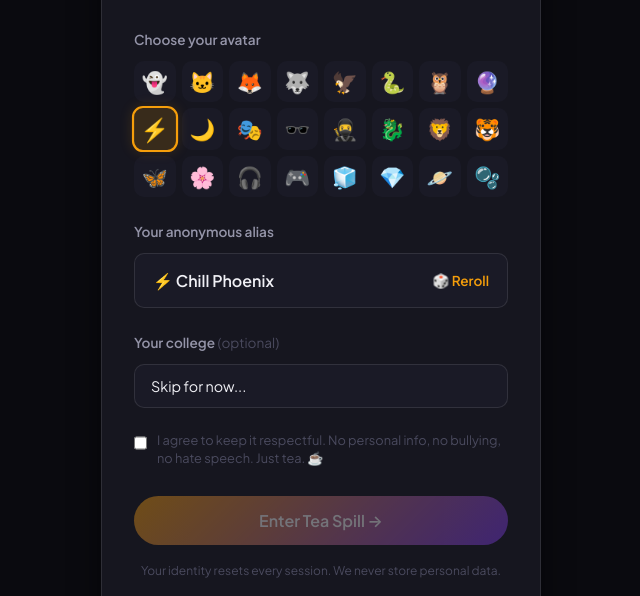
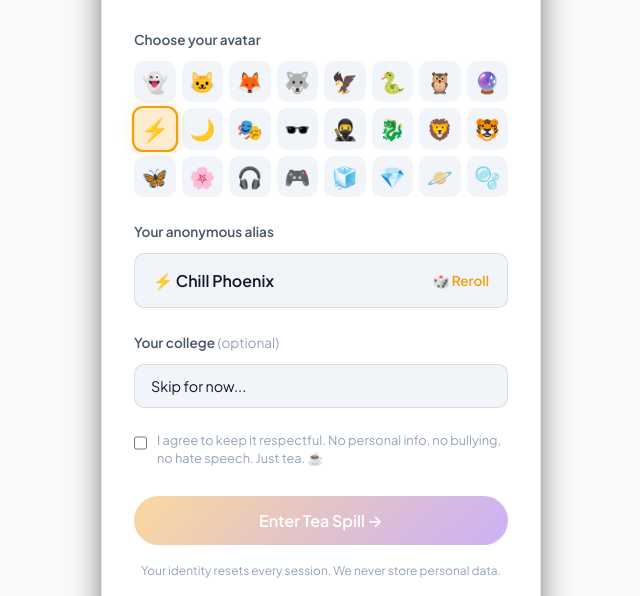
Before and after one commit to Diwakar-odds/Tea_Spill, a plain HTML site: page app.html in a window 1280 px wide. Shown: the part 204-800 px from the top of the page, without its empty margins (319-959 px from the left). Drawn offline with nearby package versions, Linux system fonts and the light colour scheme.

Commit message:
feat: complete Light and Dark Theme ecosystem
- Created robust js/theme.js script injected in head to prevent load flashing
- Mapped 30+ CSS variables to light mode counterparts (.light-theme)
- Added toggle logic checking system OS preference fallback
- Added UI buttons to both the web landing page and app sidebar

```diff
--- a/app.html
+++ b/app.html
@@ -12,6 +12,9 @@
 
   <!-- Supabase SDK -->
   <script src="https://cdn.jsdelivr.net/npm/@supabase/supabase-js@2"></script>
+
+  <!-- Theme Manager (Must run here to prevent flashes) -->
+  <script src="js/theme.js"></script>
 
   <link rel="stylesheet" href="css/index.css" />
   <link rel="stylesheet" href="css/components.css" />
@@ -110,6 +113,9 @@
       </a></li>
     </ul>
     <div class="sidebar-footer">
+      <button class="btn-ghost" data-action="toggle-theme" style="width: 100%; justify-content: center; margin-bottom: var(--space-md);">
+        ☀️ Light Mode
+      </button>
       <button class="btn-spill-big" id="btn-new-spill-sidebar" data-action="new-spill">
         <span>☕</span> Spill Tea
       </button>
--- a/css/index.css
+++ b/css/index.css
@@ -92,8 +92,36 @@
 
   /* Transitions */
   --transition-fast: 0.15s ease;
-  --transition-base: 0.25s ease;
   --transition-slow: 0.4s cubic-bezier(0.16, 1, 0.3, 1);
+}
+
+/* ─── Light Theme Overrides ─── */
+:root.light-theme {
+  --bg-primary: #f8fafc;
+  --bg-secondary: #ffffff;
+  --bg-card: #ffffff;
+  --bg-card-hover: #f1f5f9;
+  --bg-elevated: #f4f4f9;
+  --bg-modal: #ffffff;
+  --bg-input: #f1f5f9;
+
+  --border-subtle: rgba(0, 0, 0, 0.05);
+  --border-default: rgba(0, 0, 0, 0.1);
+  --border-hover: rgba(0, 0, 0, 0.15);
+
+  --text-primary: #0f172a;
+  --text-secondary: #475569;
+  --text-tertiary: #64748b;
+  --text-muted: #94a3b8;
+
+  --gradient-card: linear-gradient(180deg, #ffffff 0%, #f8fafc 100%);
+
+  /* Invert glows for lighter backgrounds */
+  --amber-glow: rgba(245, 158, 11, 0.2);
+  --purple-glow: rgba(124, 58, 237, 0.2);
+  --emerald-glow: rgba(16, 185, 129, 0.2);
+  --sky-glow: rgba(14, 165, 233, 0.2);
+  --rose-glow: rgba(244, 63, 94, 0.2);
 }
 
 /* ─── Reset ─── */
--- /dev/null
+++ b/js/theme.js
@@ -0,0 +1,77 @@
+/* ═══════════════════════════════════════════════════
+   TEA SPILL ☕ — Theme Manager
+   Handles Light/Dark Mode toggling and persistence.
+   WARNING: This script must run in <head> to prevent
+   white-flashing on load.
+   ═══════════════════════════════════════════════════ */
+
+'use strict';
+
+const Theme = {
+  current: 'dark',
+
+  init() {
+    // 1. Check local storage
+    const stored = localStorage.getItem('teaspill_theme');
+    if (stored) {
+      this.current = stored;
+    } else {
+      // 2. Fallback to OS preference
+      if (window.matchMedia && window.matchMedia('(prefers-color-scheme: light)').matches) {
+        this.current = 'light';
+      }
+    }
+
+    // Apply immediately (blocks render to prevent flicker)
+    this.applyTheme(this.current);
+
+    // Bind UI buttons when DOM is completely loaded
+    document.addEventListener('DOMContentLoaded', () => {
+      this.bindToggles();
+      this.updateUIIcons();
+    });
+  },
+
+  applyTheme(theme) {
+    if (theme === 'light') {
+      document.documentElement.classList.add('light-theme');
+    } else {
+      document.documentElement.classList.remove('light-theme');
+    }
+    this.current = theme;
+  },
+
+  toggle() {
+    const newTheme = this.current === 'dark' ? 'light' : 'dark';
+    this.applyTheme(newTheme);
+    localStorage.setItem('teaspill_theme', newTheme);
+    this.updateUIIcons();
+  },
+
+  bindToggles() {
+    document.body.addEventListener('click', (e) => {
+      const toggleBtn = e.target.closest('[data-action="toggle-theme"]');
+      if (toggleBtn) {
+        e.preventDefault();
+        this.toggle();
+      }
+    });
+  },
+
+  updateUIIcons() {
+    // Find all theme toggle buttons and swap their text/icon based on current state
+    const toggles = document.querySelectorAll('[data-action="toggle-theme"]');
+    toggles.forEach(btn => {
+      if (this.current === 'light') {
+        // In light mode, the button should offer "Dark Mode"
+        btn.innerHTML = btn.innerHTML.replace('☀️', '🌙').replace('Light Mode', 'Dark Mode');
+      } else {
+        // In dark mode, the button should offer "Light Mode"
+        btn.innerHTML = btn.innerHTML.replace('🌙', '☀️').replace('Dark Mode', 'Light Mode');
+      }
+    });
+  }
+};
+
+// Execute immediately during HTML parse
+Theme.init();
```
Also changed, not shown: index.html (+17 -0 lines).
